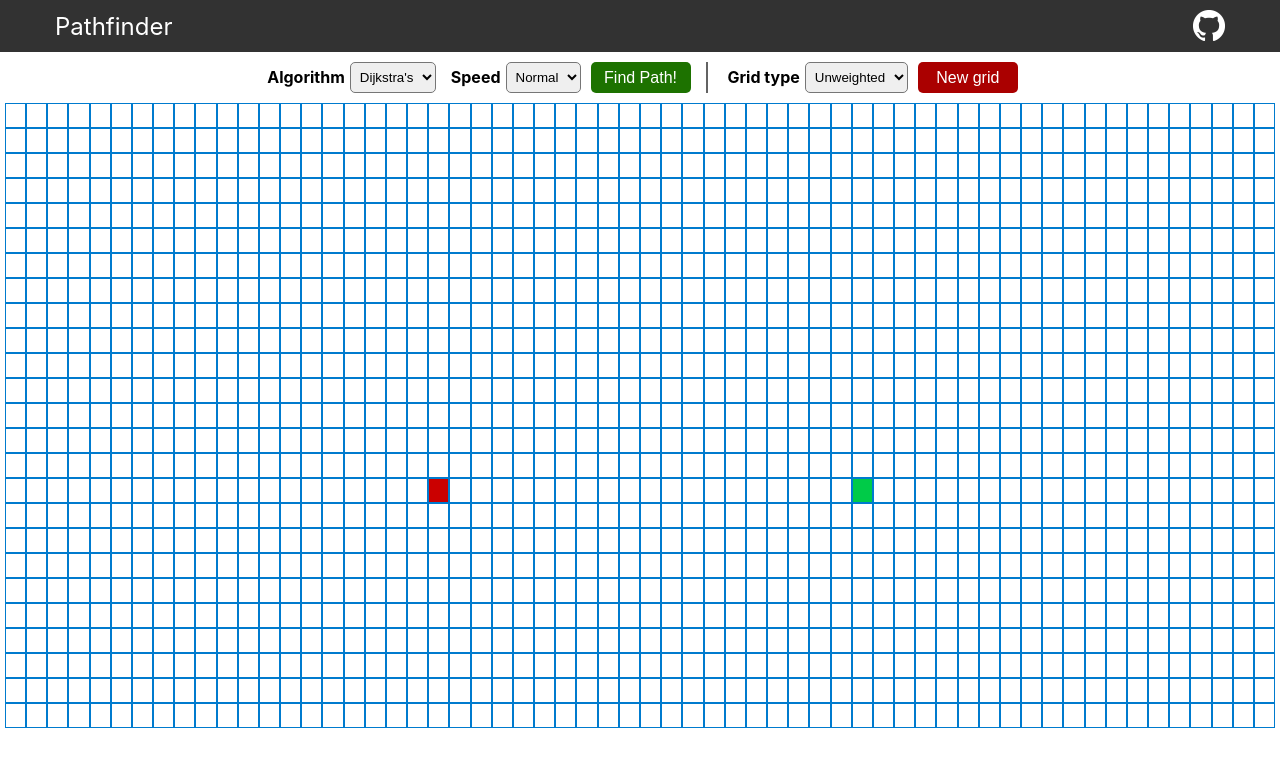
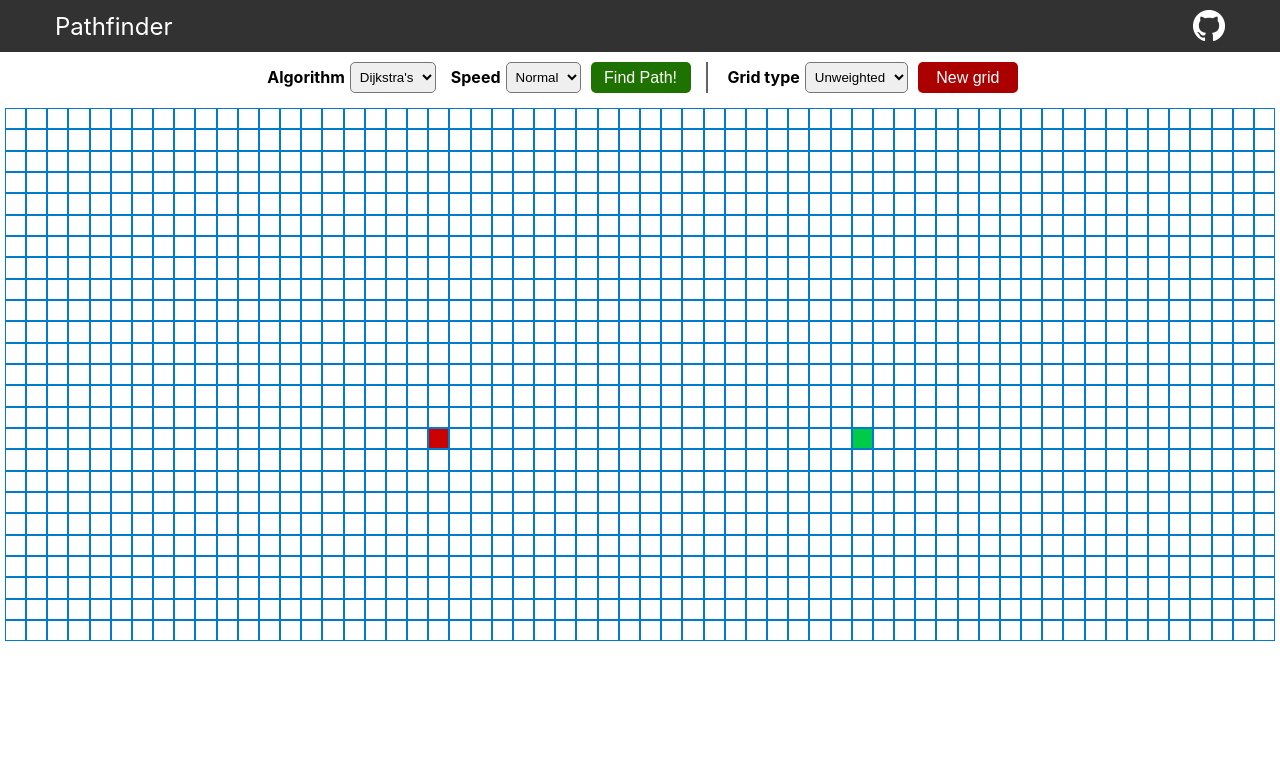
Before and after one commit to santiagogarcia97/pathfinding-angular, an Angular app: page / in a window 1280 px wide. Shown: the top 766 px of the page. Built offline with nearby package versions, Linux system fonts and the light colour scheme.

Commit message:
css hotfix

```diff
--- a/src/app/app.component.css
+++ b/src/app/app.component.css
@@ -12,5 +12,5 @@ pf-menu {
 }
 pf-grid {
   flex: 1;
-  margin: 0px 5px;
+  margin: 5px;
 }
--- a/src/app/pathfinding/grid/grid.component.css
+++ b/src/app/pathfinding/grid/grid.component.css
@@ -5,7 +5,7 @@
   height: 100%;
 }
 .row {
-  height: 25px;
+  height: calc(100vw/60);
   display: flex;
   flex-direction: row;
   justify-content: center;
@@ -15,8 +15,8 @@
   box-sizing: border-box;
   background-color: white;
   border: 1px solid #007bce;
-  height: 25px;
-  width: 25px;
+  height: calc(100vw/60);
+  width: calc(100vw/60);
 }
 .inner {
   height: 100%;
--- a/src/app/pathfinding/services/grid.service.ts
+++ b/src/app/pathfinding/services/grid.service.ts
@@ -141,6 +141,7 @@ export class GridService {
         if (node.animation === Animation.Start || node.animation === Animation.End) { return; }
         this.grid[node.row][node.col].animation = Animation.Path;
         this.gridChange.next(this.grid);
+        count++;
       }, delay * count);
       count++;
       setTimeout(() => {
```
